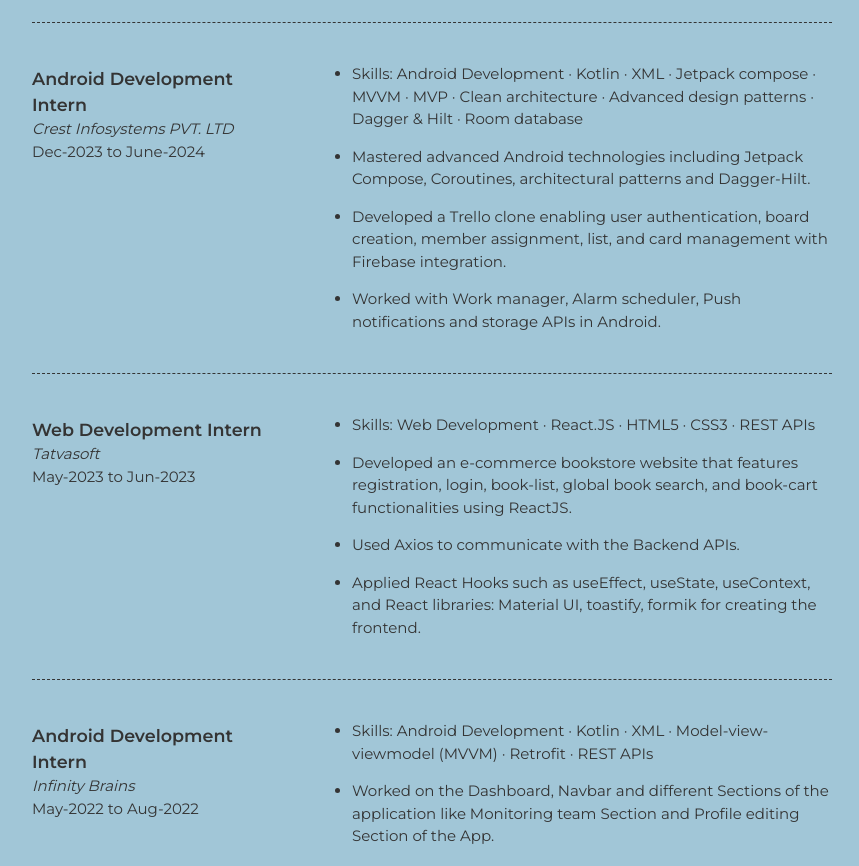
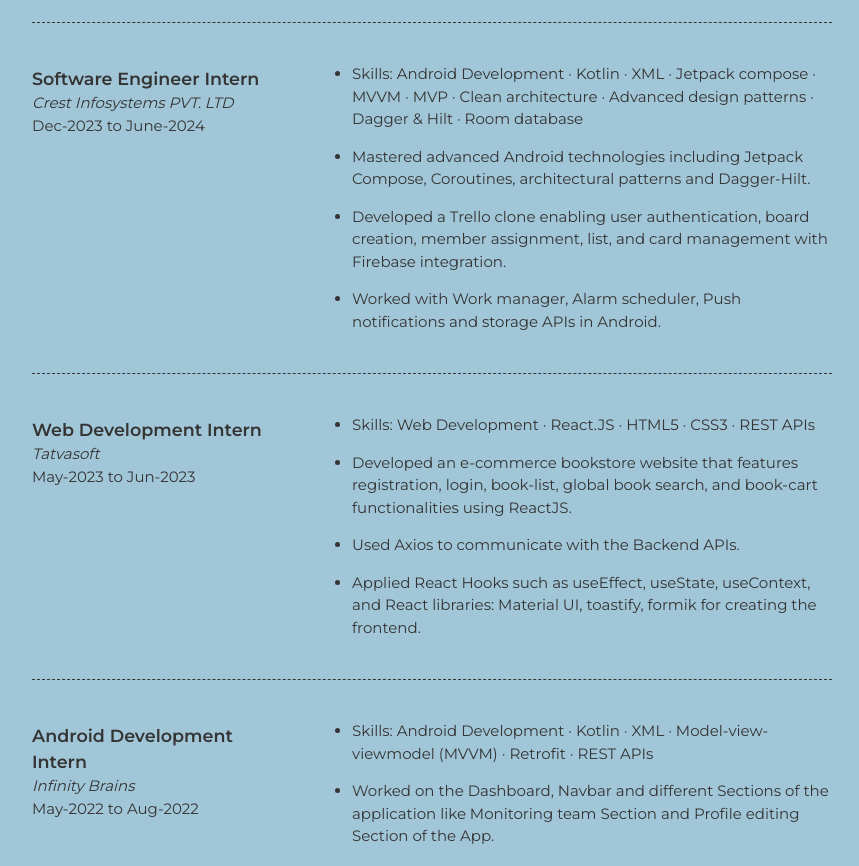
Before and after one commit to jemish-169/Jemish-resume, a plain HTML site: page index.html in a window 1280 px wide. Shown: the part 3488-4354 px from the top of the page, without its empty margins (208-1067 px from the left). Drawn offline with Linux system fonts and the light colour scheme.

Commit message:
Update work-exp

```diff
--- a/index.html
+++ b/index.html
@@ -235,7 +235,7 @@
         <!-- Job 3 -->
         <section class="job-item">
           <div class="job-details">
-            <h3>Android Development Intern</h3>
+            <h3>Software Engineer Intern</h3>
             <p>Crest Infosystems PVT. LTD</p>
             <p>Dec-2023 to June-2024</p>
           </div>
```
